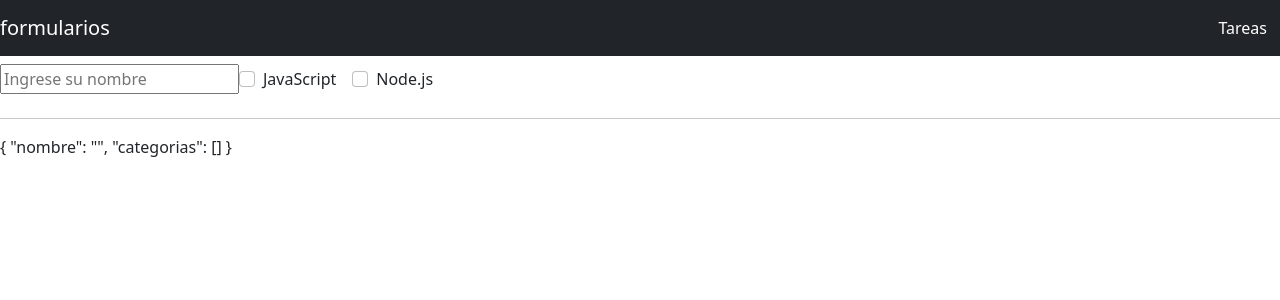
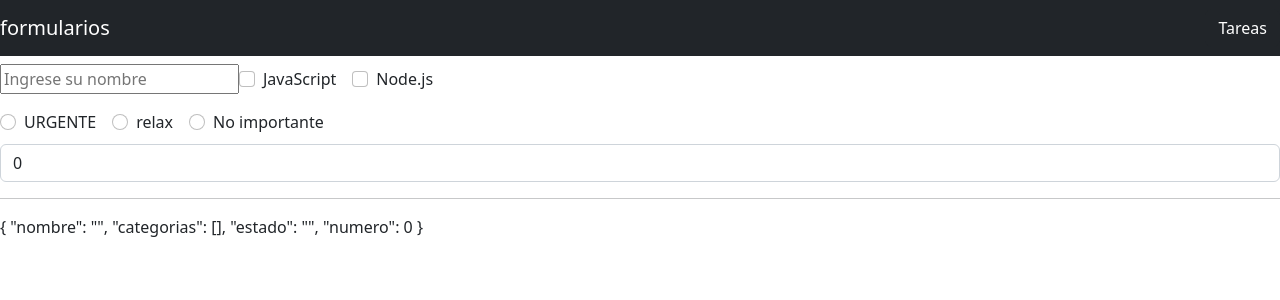
Before and after one commit to KarenCCEO/FormularioConVue, a Vue app: page / in a window 1280 px wide. Shown: the top 300 px of the page. Built offline with nearby package versions, Linux system fonts and the light colour scheme.

Commit message:
v-model para check box y number

```diff
--- a/src/views/HomeView.vue
+++ b/src/views/HomeView.vue
@@ -26,6 +26,62 @@
     >
     <label for="check-2" class="form-check-label">Node.js</label>
   </div>
+  <div class="mt-2">
+    <div class="form-check form-check-inline">
+      <input
+      type="radio"
+      id="radio-1"
+      class="form-check-input"
+      value="URGENTE"
+      v-model="tarea.estado"
+      >
+
+      <label
+      for="radio-1"
+      class="form-check-label"
+      > URGENTE</label>
+    </div>
+    <div class="form-check form-check-inline">
+      <input
+      type="radio"
+      id="radio-2"
+      class="form-check-input"
+      value="relax"
+       v-model="tarea.estado"
+      >
+
+      <label
+      for="radio-2"
+      class="form-check-label"
+      > relax</label>
+    </div>
+    <div class="form-check form-check-inline">
+      <input
+      type="radio"
+      id="radio-3"
+      class="form-check-input"
+      value="No Importante"
+       v-model="tarea.estado"
+      >
+
+      <label
+      for="radio-3"
+      class="form-check-label"
+      >No importante</label>
+    </div>
+
+  </div>
+
+  <div class="mt-2">
+   <input
+   type="number"
+   class="form-control"
+   v-model.number="tarea.numero">
+
+
+
+  </div>
+
  </form>
  <hr>
  <p>
@@ -45,7 +101,9 @@
   return{
     tarea:{
       nombre:'',
-      categorias:[]
+      categorias:[],
+      estado:'',
+      numero:0
 
     }
 
```
